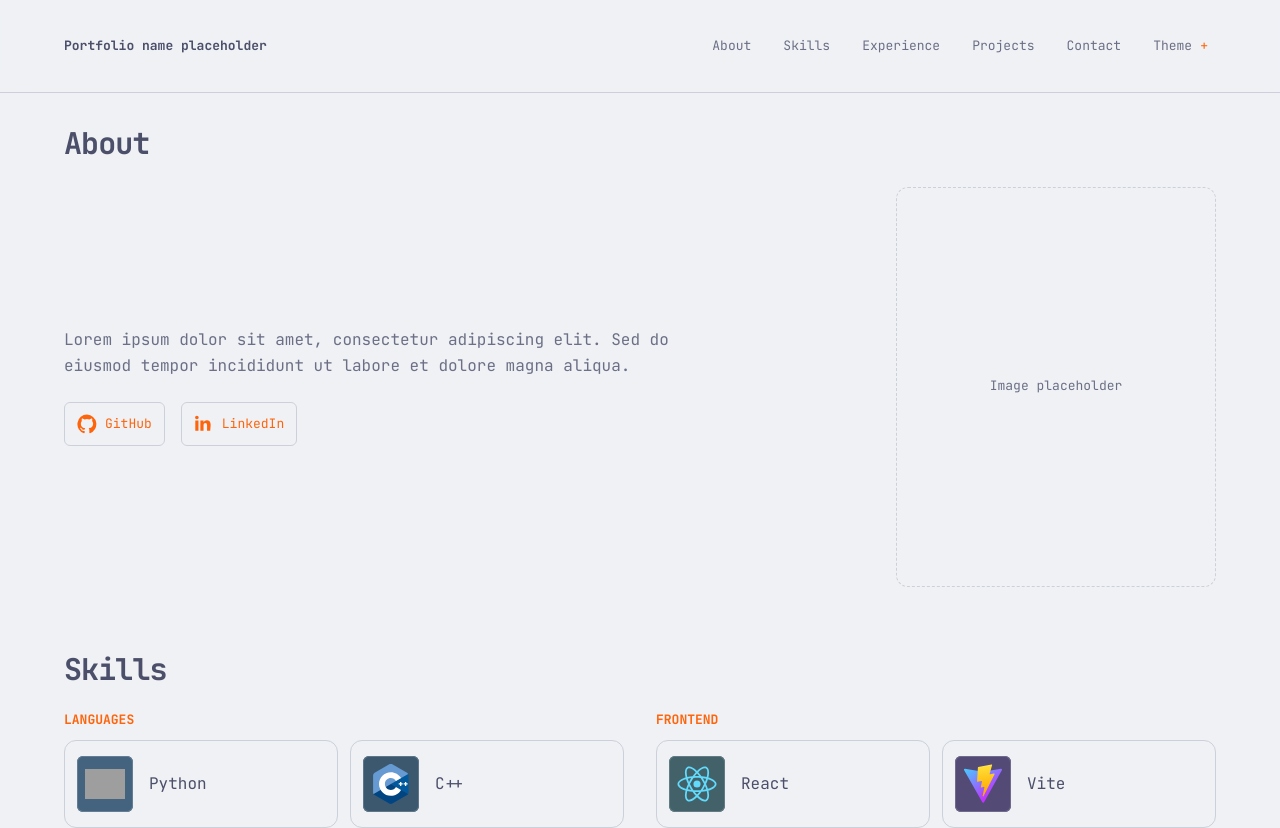
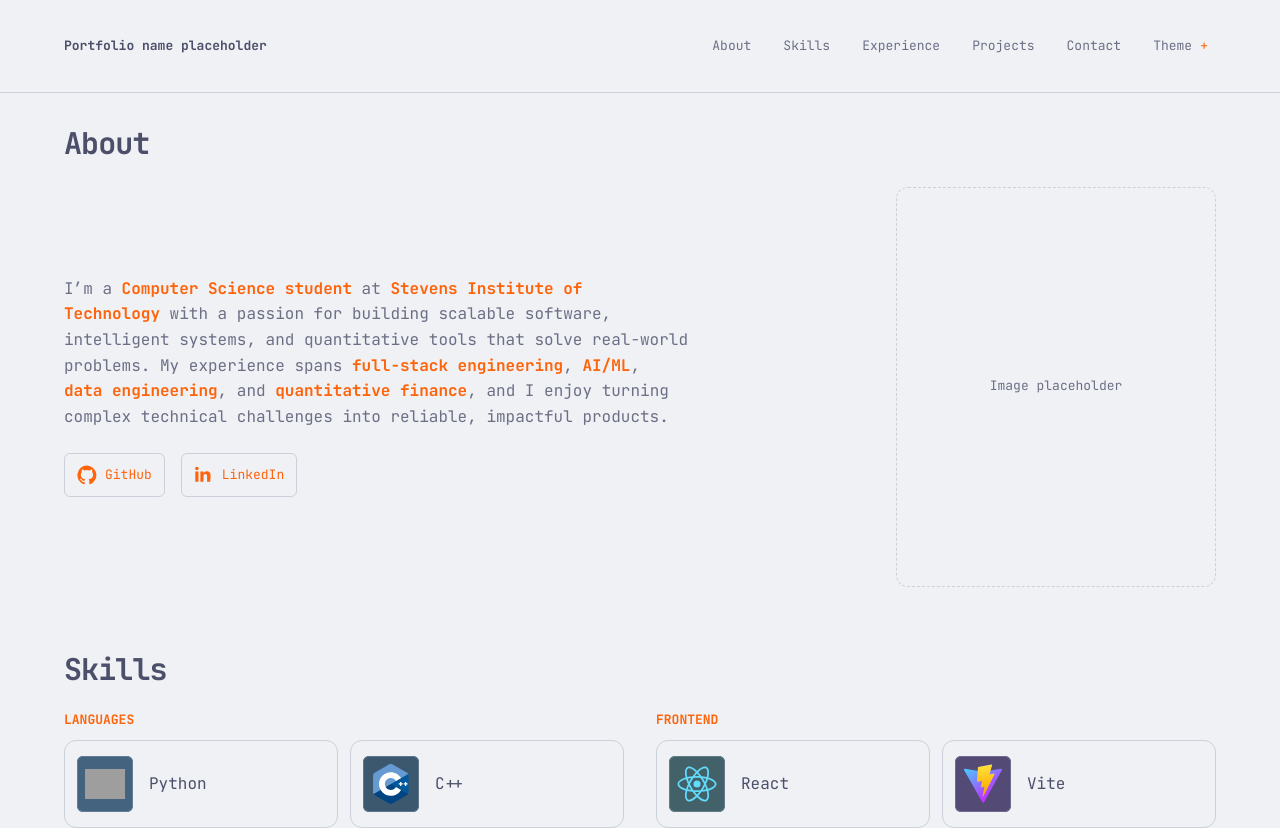
Before and after one commit to Kasu724/Kasu724.github.io, a React (Vite) app: page / in a window 1280 px wide. Shown: the top 828 px of the page. Built offline with nearby package versions, Linux system fonts and the light colour scheme; grey boxes are pictures that could not be loaded.

Commit message:
adjusted about section

```diff
--- a/src/components/AboutSection.tsx
+++ b/src/components/AboutSection.tsx
@@ -10,8 +10,12 @@ function AboutSection() {
       <div className="about-section__layout">
         <div className="about-section__content">
           <p>
-            Lorem ipsum dolor sit amet, consectetur adipiscing elit. Sed do
-            eiusmod tempor incididunt ut labore et dolore magna aliqua.
+            I’m a <strong>Computer Science student</strong> at <strong>Stevens Institute of
+            Technology</strong> with a passion for building scalable software,
+            intelligent systems, and quantitative tools that solve real-world
+            problems. My experience spans <strong>full-stack engineering</strong>, <strong>AI/ML</strong>, <strong>data
+            engineering</strong>, and <strong>quantitative finance</strong>, and I enjoy turning
+            complex technical challenges into reliable, impactful products.
           </p>
 
           <div className="about-section__links" aria-label="Social links">
--- a/src/styles/components.css
+++ b/src/styles/components.css
@@ -173,6 +173,12 @@
 
 .about-section__content p {
   margin-bottom: 0;
+}
+
+.about-section__content strong {
+  color: var(--color-accent);
+  font-weight: 700;
+  transition: color 160ms ease;
 }
 
 .about-section__links {
```
